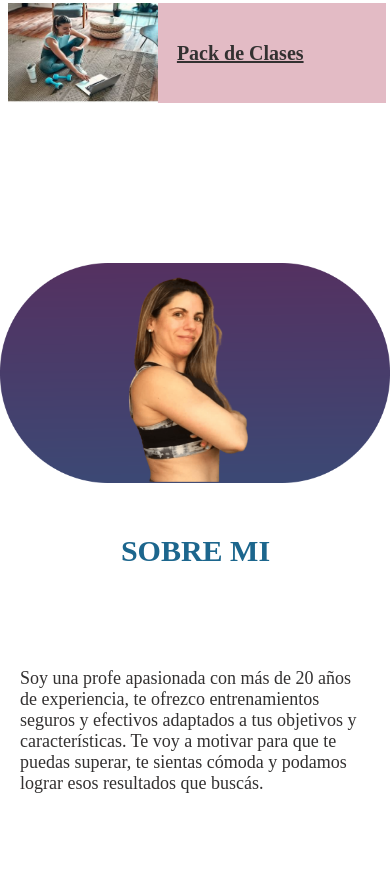
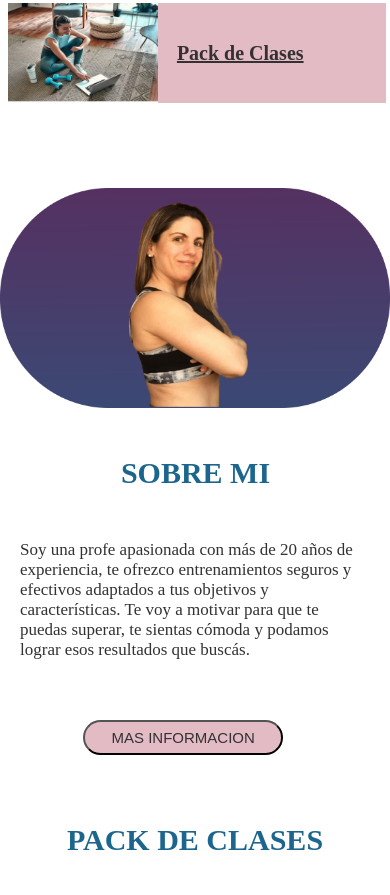
Before and after one commit to AdriTao/pre-entrega-dos, a website: page index.html in a window 390 px wide. Shown: the part 1027-1922 px from the top of the page. Drawn offline with Linux system fonts and the light colour scheme.

Commit message:
index-arreglado

```diff
--- a/sass/responsive/_mq400.scss
+++ b/sass/responsive/_mq400.scss
@@ -36,24 +36,21 @@
   }
 
   .contenedorSobreMiIndex {
-    height: 400px;
+    height: 250px;
     width: 100%;
     .sMi {
-      gap: 100px;
-      padding-top: 90%;
-      p {
-        font-size: 18px;
-      }
-
+      width: 90%;
+      padding-top: 70%;
+      margin-left: 20px;
+      gap: 50px;
       button {
-        margin-left: 22%;
-        width: 200px;
-        height: 40px;
+        margin-left: 18%;
 
         font-size: 15px;
       }
     }
   }
+
   .IndexServicios {
     height: 1100px;
     h2 {
@@ -65,6 +62,7 @@
 
   .packDeClases {
     height: 900px;
+
   }
 
   .mainAlumnas {
@@ -74,6 +72,7 @@
 
     .principalAlumnas {
       height: 800px;
+      overflow: hidden;
 
       img {
         width: 90%;
@@ -81,12 +80,15 @@
         object-fit: contain;
         justify-self: flex-start;
         align-self: center;
+        &:hover {
+          transform: scale(1.3);
+        }
       }
       @include grid(
         repeat(3, 1fr),
         repeat(2, 1fr),
         center,
-        "img1 img2" "img3 img4 " " img5 img6 " ,
+        "img1 img2" "img3 img4 " " img5 img6 ",
         (10px),
         (10px)
       );
@@ -113,7 +115,7 @@
       img {
         border-radius: 20px;
         width: 100%;
-        height:350px ;
+        height: 350px;
 
         margin-top: 30px;
       }
--- a/sass/responsive/_mq570.scss
+++ b/sass/responsive/_mq570.scss
@@ -36,7 +36,7 @@
 
   .contenedorSobreMiIndex {
     width: 100%;
-    height: 450px;
+    height: 250px;
     background-image: url(../assets/img/sobremipages.png);
     background-size: contain;
     display: flex;
@@ -44,7 +44,7 @@
     padding-top: 5px;
     .sMi {
       width: 90%;
-      padding-top: 90%;
+      padding-top: 60%;
       margin-left: 20px;
       gap: 50px;
 
@@ -56,9 +56,11 @@
       p {
         color: $color-texto;
         width: 99%;
+        align-items: center;
       }
       button {
-        margin-left: 30%;
+        align-items: center;
+        margin-left: 28%;
 
         font-size: 15px;
       }
--- a/sass/responsive/_mq910.scss
+++ b/sass/responsive/_mq910.scss
@@ -54,7 +54,7 @@
       }
 
       p {
-        font-size: 30px;
+        font-size: 20px;
         height: 120px;
 
       }
```
Also changed, not shown: css/style.css.
